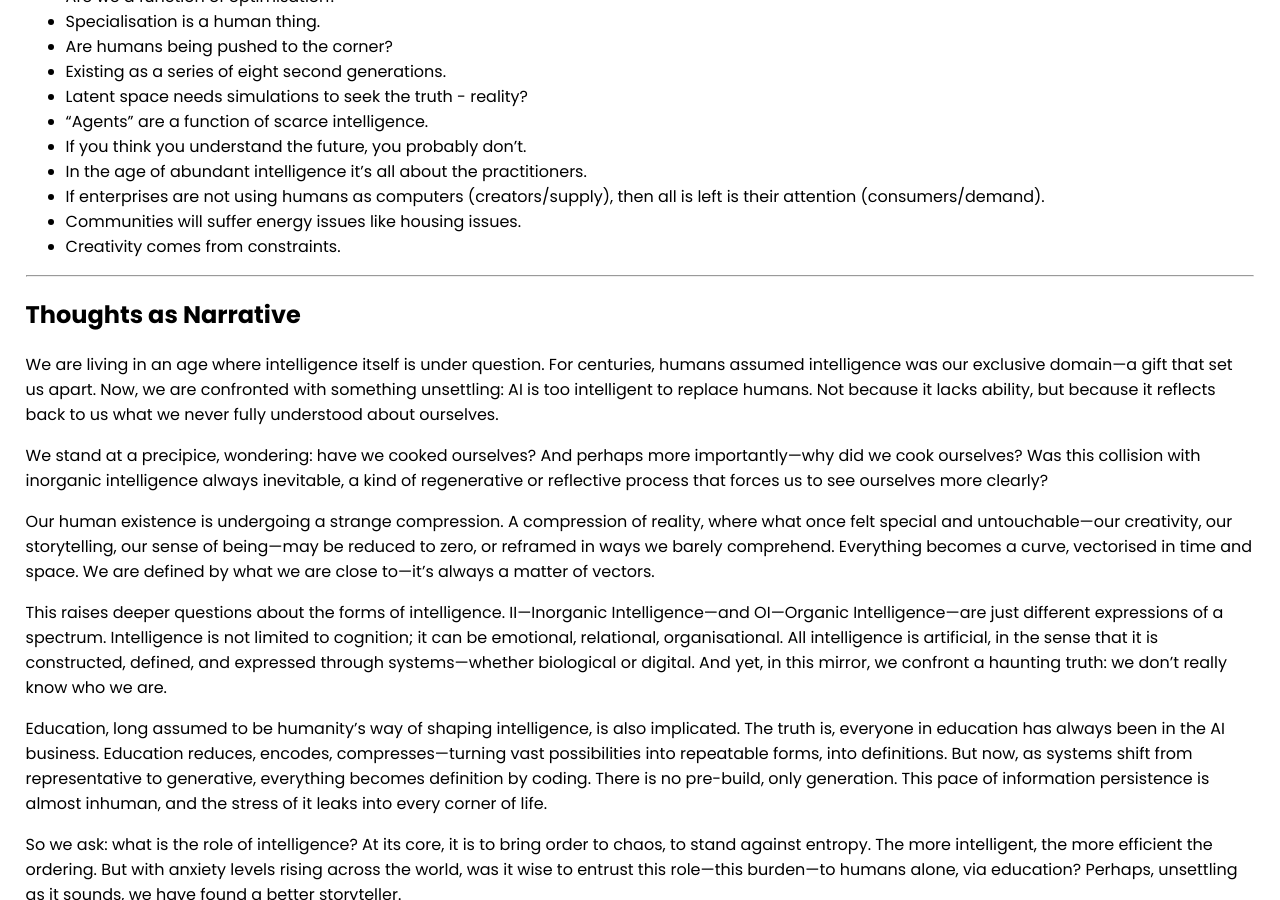
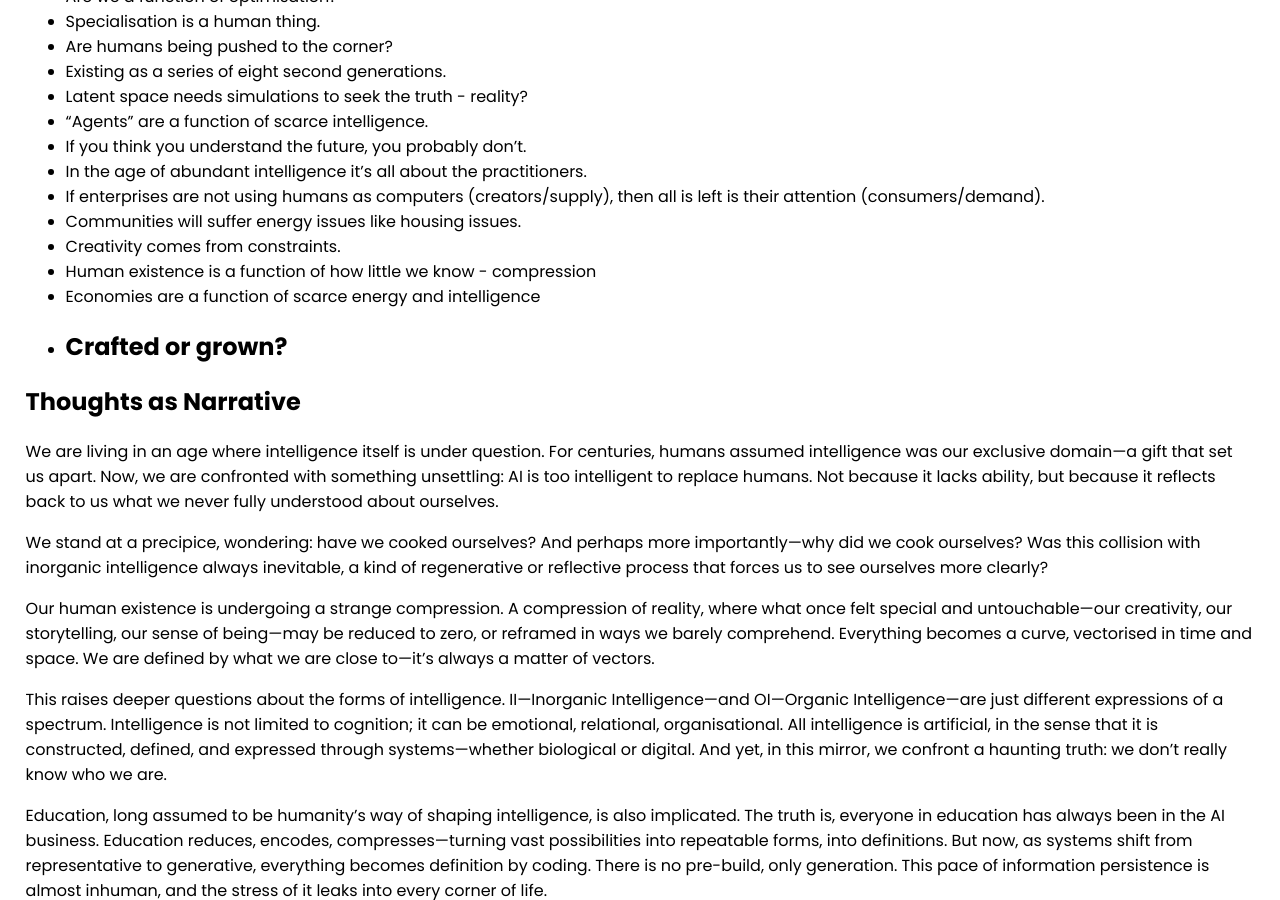
Before and after one commit to selfdriven-foundation/selfdriven-ai, a Jekyll site: the page built from docs/pages/thoughts.md, in a window 1280 px wide and 900 px high, scrolled down 1750 px. Built offline with Jekyll 4.4.1, drawn with Linux system fonts in a browser that asks for light colours.

Commit message:
Update thoughts.md

```diff
--- a/docs/pages/thoughts.md
+++ b/docs/pages/thoughts.md
@@ -75,7 +75,9 @@
 - If enterprises are not using humans as computers (creators/supply), then all is left is their attention (consumers/demand).
 - Communities will suffer energy issues like housing issues.
 - Creativity comes from constraints.
-
+- Human existence is a function of how little we know - compression
+- Economies are a function of scarce energy and intelligence
+- Crafted or grown?
 ---
 
 ## Thoughts as Narrative
```
